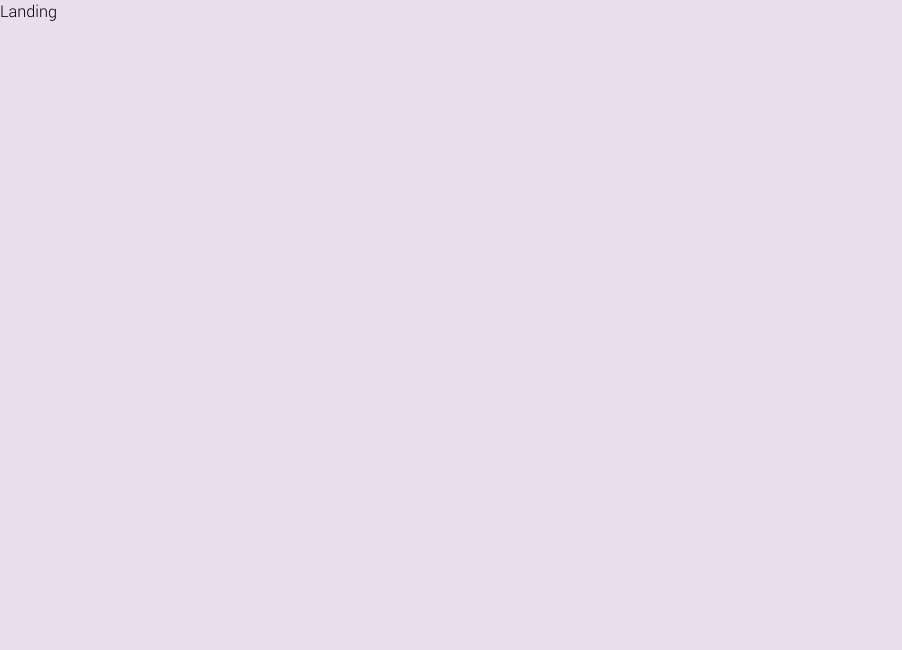
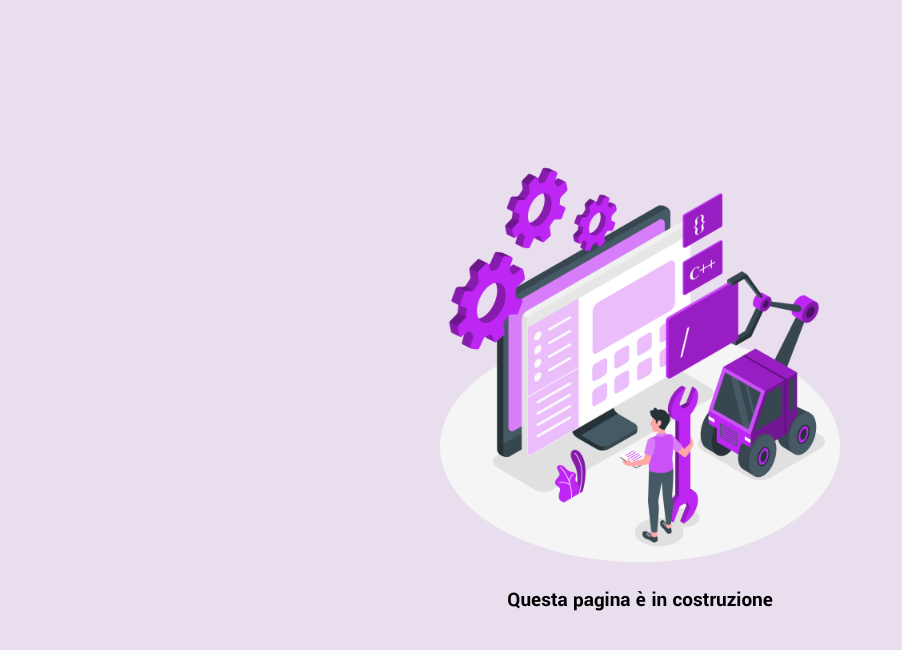
Before and after one commit to CybertronicEvidence/miro-frontend, a React (Vite) app: page / in a window 1280 px wide. Shown: the top 650 px of the page, without its empty margins (0-902 px from the left). Built offline with nearby package versions, Linux system fonts and the light colour scheme.

Commit message:
Added error boundary and custom error pages

```diff
--- /dev/null
+++ b/scss/_app.scss
@@ -0,0 +1,43 @@
+// Styles setup
+
+// Using google fonts -- poppins
+@use './variables' as *;
+
+* {
+    box-sizing: border-box;
+    font-family: $font-fm;
+}
+
+body {
+    margin: 0;
+    padding: 0;
+
+    width: 100%;
+    height: 100%;
+
+
+    font-size: $base-fs;
+    font-weight: $fw-300;
+
+    background-color: $grey;
+}
+
+
+.error__page{
+    // background-color: red;
+    height: 100vh;
+    width: 100%;
+
+    display: flex;
+    flex-direction: column;
+    align-items: center;
+    justify-content: center;
+
+    .img {
+        width: 400px;
+        height: 400px;
+        background-position: center center;
+        background-repeat: no-repeat;
+        background-size: cover;
+    }
+}
--- a/scss/_typography.scss
+++ /dev/null
@@ -1,25 +0,0 @@
-// Styles setup
-
-// Using google fonts -- poppins
-@use './variables' as *;
-@import url('https://fonts.googleapis.com/css2?family=Poppins:wght@500;700&display=swap');
-
-
-* {
-    box-sizing: border-box;
-    font-family: $font-fm;
-}
-
-body {
-    margin: 0;
-    padding: 0;
-
-    width: 100%;
-    height: 100%;
-
-
-    font-size: $base-fs;
-    font-weight: $fw-300;
-
-    background-color: $grey;
-}
--- a/scss/styles.scss
+++ b/scss/styles.scss
@@ -1,2 +1,2 @@
 
-@import './typography';
+@import './app';
--- a/src/errors/ErrorStates.jsx
+++ b/src/errors/ErrorStates.jsx
@@ -3,21 +3,32 @@ import { error500, error404, error402 } from '../../constants/assets';
 
 const ErrorStates = ({code}) => {
     let image;
+    let text;
 
     if ( code === 500){
+      // App error
         image = error500;
+        text = "Oops, sembra che ci sia un problema, ma non preoccuparti, lo risolveremo presto."
     }
     else if (code === 404){
+      // Page not found
         image = error404;
+        text = "La pagina che cerchi doeLa pagina che cerchi nonLa pagina che cerchi non esiste qui."
     }
     else if (code === 402){
+      // Under construction
         image = error402;
+        text = "Questa pagina è in costruzione"
+
     }
 
   return (
-    <div className="error__page--content">
-          <div className="img" style={{backgroundImage:`url('${image}')`}}></div>
-    </div>
+    <section className={"error__page"}>
+      <div className="img" style={{backgroundImage:`url('${image}')`}}></div>
+
+      {/* Under construction */}
+      <h3>{text}</h3>
+    </section>
   )
 }
 
--- a/src/errors/index.jsx
+++ b/src/errors/index.jsx
@@ -26,9 +26,7 @@ class ErrorBoundary extends Component {
     render(){
         if(this.state.hasError){
             return (
-                <div className='error__page'>
-                    <ErrorStates code={500}/>
-                </div>
+                <ErrorStates code={500}/>
             )
         }
 
--- a/src/routes.jsx
+++ b/src/routes.jsx
@@ -2,9 +2,9 @@ import React from "react";
 import { BrowserRouter, Routes, Route } from 'react-router-dom';
 
 import ErrorStates from "./errors/ErrorStates";
-import Landing from "./features/landing";
-import Authentcation from './features/authentication';
-import Chat from "./features/chat/index.jsx";
+// import Landing from "./features/landing";
+// import Authentcation from './features/authentication';
+// import Chat from "./features/chat/index.jsx";
 
 import appUrls from '../constants/urls';
 
@@ -15,19 +15,19 @@ const AppRoutes = ()=>{
 
                 <Route
                     path={appUrls.home}
-                    element={<Landing/>}
+                    element={<ErrorStates code={402}/>}
                 />
                 <Route
                     path={appUrls.chat}
-                    element={<Chat/>}
+                    element={<ErrorStates code={402}/>}
                 />
                 <Route
                     path={appUrls.signin}
-                    element={<Authentcation/>}
+                    element={<ErrorStates code={402}/>}
                 />
                 <Route
                     path={appUrls.signup}
-                    element={<Authentcation/>}
+                    element={<ErrorStates code={402}/>}
                 />
                 <Route
                     path={"*"}
```
